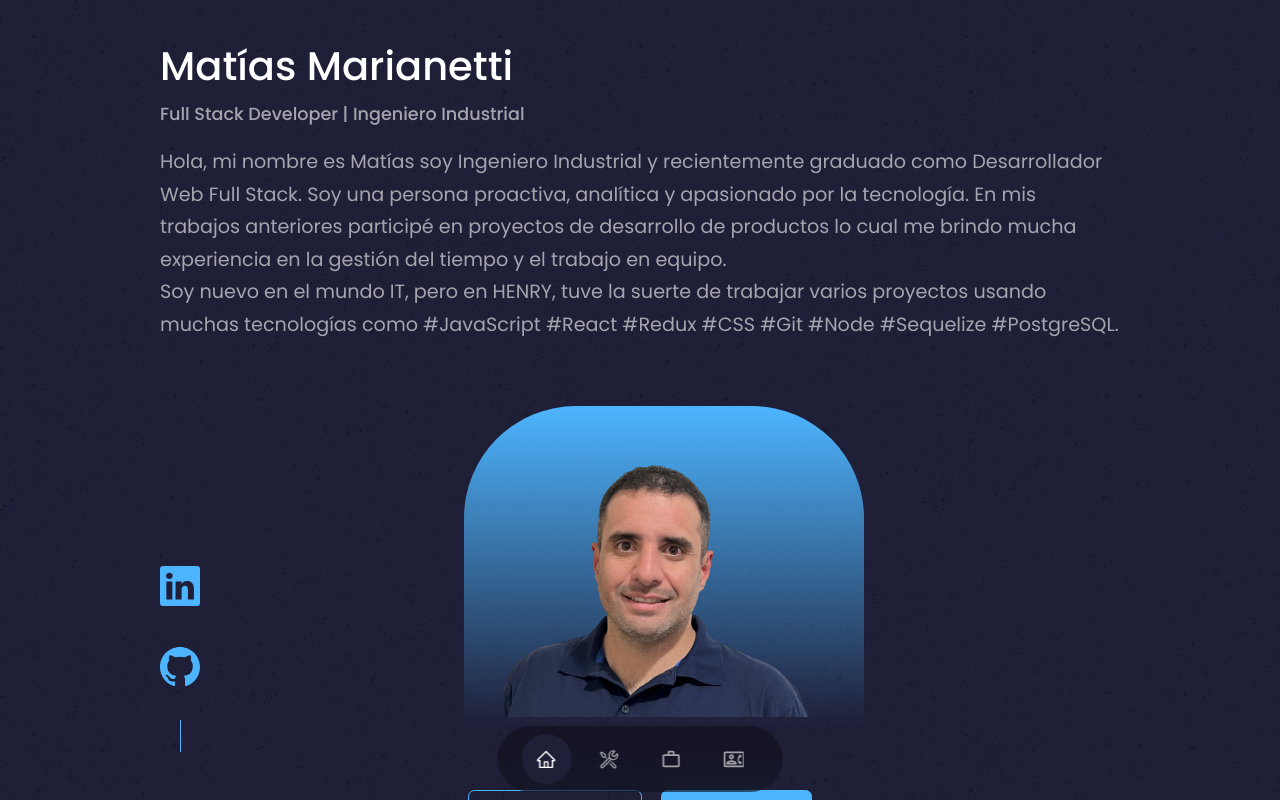
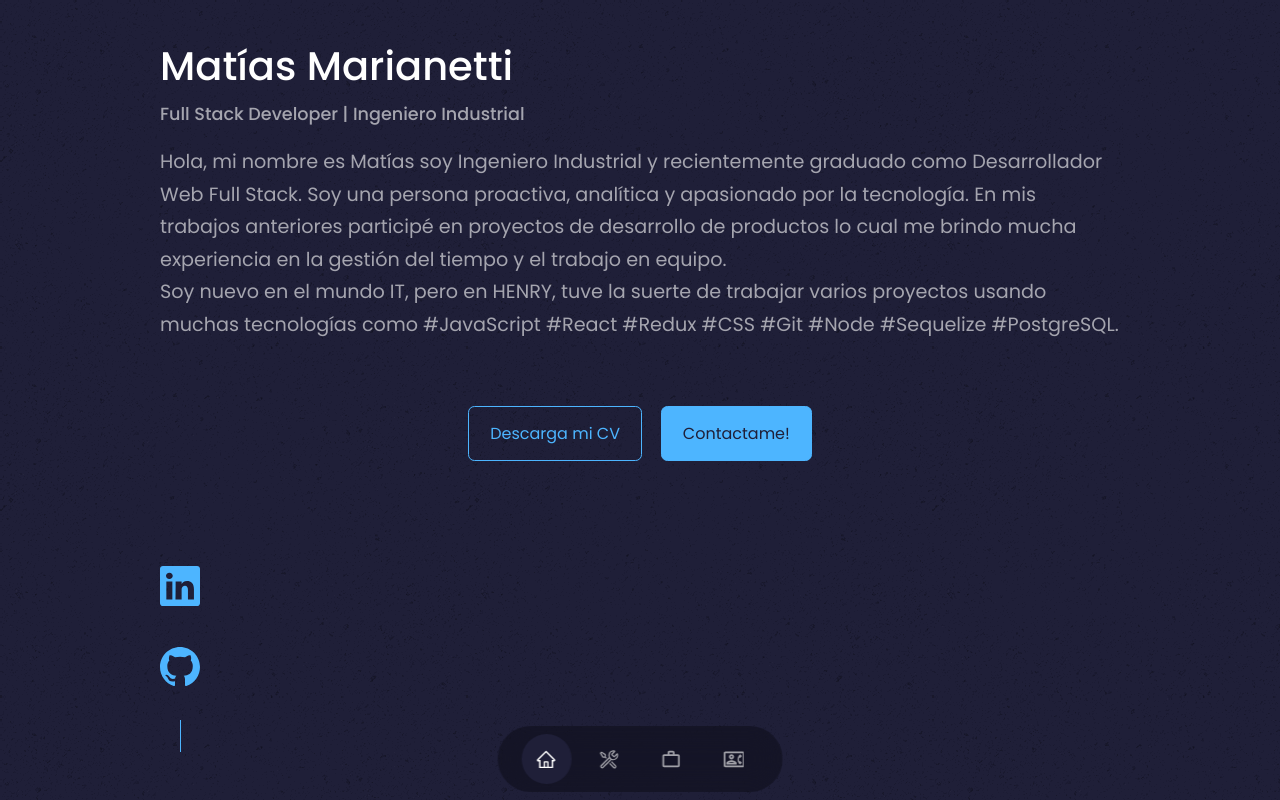
Before and after one commit to marianettimatias/portfolio, a React (Create React App) app: page / in a window 1280 px wide. Shown: the top 800 px of the page. Built offline with nearby package versions, Linux system fonts and the light colour scheme.

Commit message:
sin imagen

```diff
--- a/src/components/header/Header.jsx
+++ b/src/components/header/Header.jsx
@@ -1,7 +1,7 @@
 import React from 'react'
 import './header.css'
 import CTA from './CTA.jsx'
-import ME from '../../assets/foto cv2.png'
+// import ME from '../../assets/foto cv2.png'
 import HeaderSocials from './HeaderSocials'
 
 function Header() {
@@ -19,9 +19,9 @@ function Header() {
         </p>
 
         <HeaderSocials />
-        <div className='me'>
+        {/* <div className='me'>
           <img src={ME} alt="me" />
-        </div>
+        </div> */}
         <CTA />
         {/* <a href="#contact" className='scroll_down'>Scroll Down</a> */}
 
--- a/src/components/header/header.css
+++ b/src/components/header/header.css
@@ -48,7 +48,8 @@ header {
 
 /* ======== IMG ME ==========*/
 
-.me {
+/*
+ .me {
     background: linear-gradient(var(--color-primary), transparent);
     width: 25rem;
     height: 20rem;
@@ -59,6 +60,7 @@ header {
     overflow: hidden;
     padding: 3.3rem 1rem 1rem 2.5rem;
 }
+ */
 
 /* ======== SCROLL DOWN ==========*/
 
@@ -75,7 +77,8 @@ header {
 
 /* ============ MEDIA QUERIES (MEDIUM DEVICES) ===========*/
 
-/* @media screen and (max-width:1024px) {
+/*
+ @media screen and (max-width:1024px) {
     header {
        height: 68vh;
     }
@@ -84,7 +87,8 @@ header {
 
 /* ============ MEDIA QUERIES (SMALL DEVICES) ===========*/
 
-/* @media screen and (max-width:600px) {
+/*
+ @media screen and (max-width:600px) {
     header {
        height: 100vh;
     }
```
